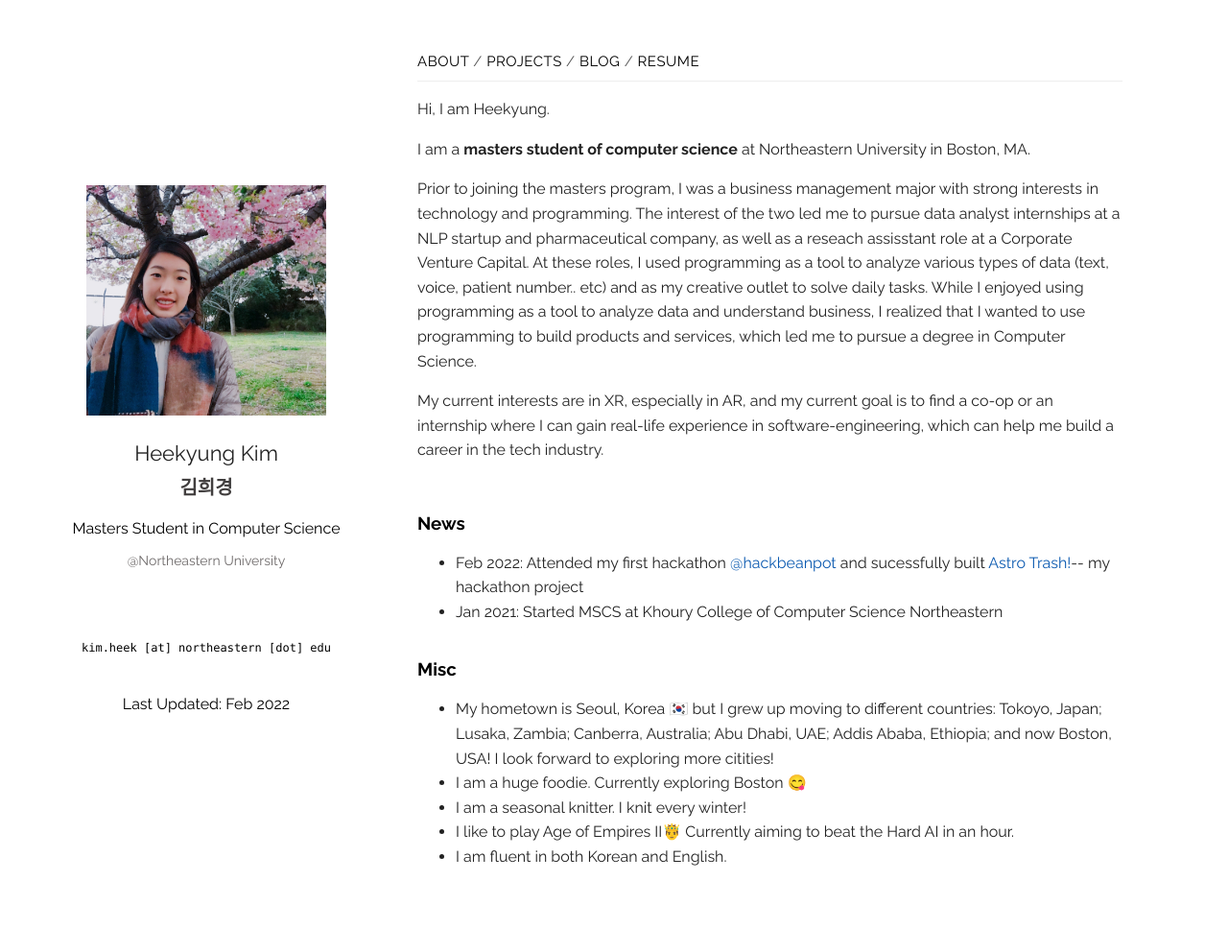
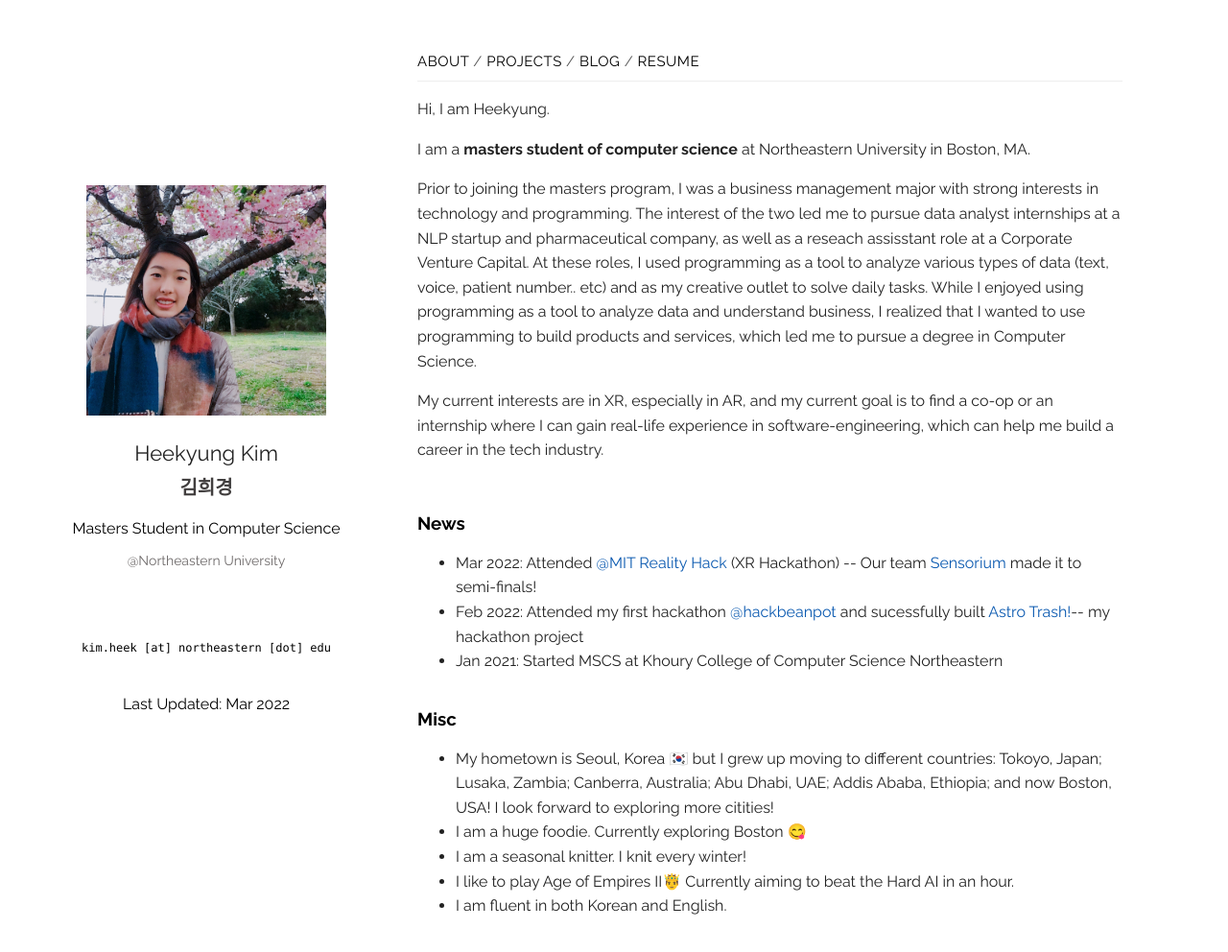
Before and after one commit to hkimkim/hkimkim.github.io, a Jekyll site: the page built from index.markdown, in a window 1280 px wide and 1002 px high. Shown: the top 992 px of the window at 96% size. Built offline with Jekyll 4.4.1, drawn with Linux system fonts in a browser that asks for light colours; nearby versions of some CDN libraries; some web fonts are replaced.

Commit message:
Updated news

```diff
--- a/_includes/left-navigation.html
+++ b/_includes/left-navigation.html
@@ -48,4 +48,4 @@
 </ul>
 
 
-<p class="about-footer ">Last Updated: Feb 2022</p>
+<p class="about-footer ">Last Updated: Mar 2022</p>
--- a/_layouts/index.html
+++ b/_layouts/index.html
@@ -30,6 +30,7 @@ layout: default
 <li>
   <h3 >News</h3>
   <ul class="post">
+      <li>Mar 2022: Attended <a href="https://www.mitrealityhack.com/">@MIT Reality Hack</a> (XR Hackathon) -- Our team <a href="https://devpost.com/software/sensorium?ref_content=user-portfolio&ref_feature=in_progress">Sensorium</a> made it to semi-finals! </li>
       <li>Feb 2022: Attended my first hackathon <a href="https://hackbeanpot.com/" target="_blank">@hackbeanpot</a> and sucessfully built <a href="https://github.com/hkimkim/astro-trash" target="_blank">Astro Trash!</a>-- my hackathon project</a></li>
       <li>Jan 2021: Started MSCS at Khoury College of Computer Science Northeastern</li>
   </ul>
```
